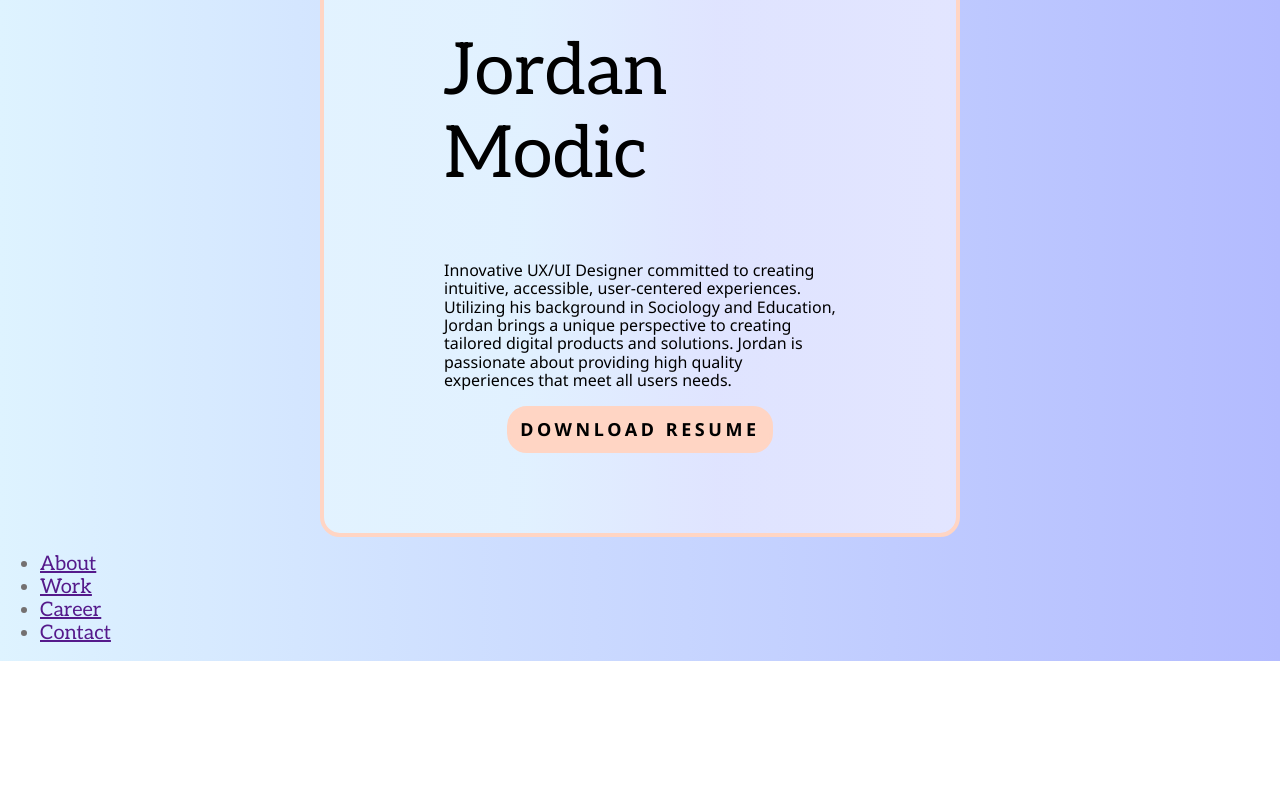
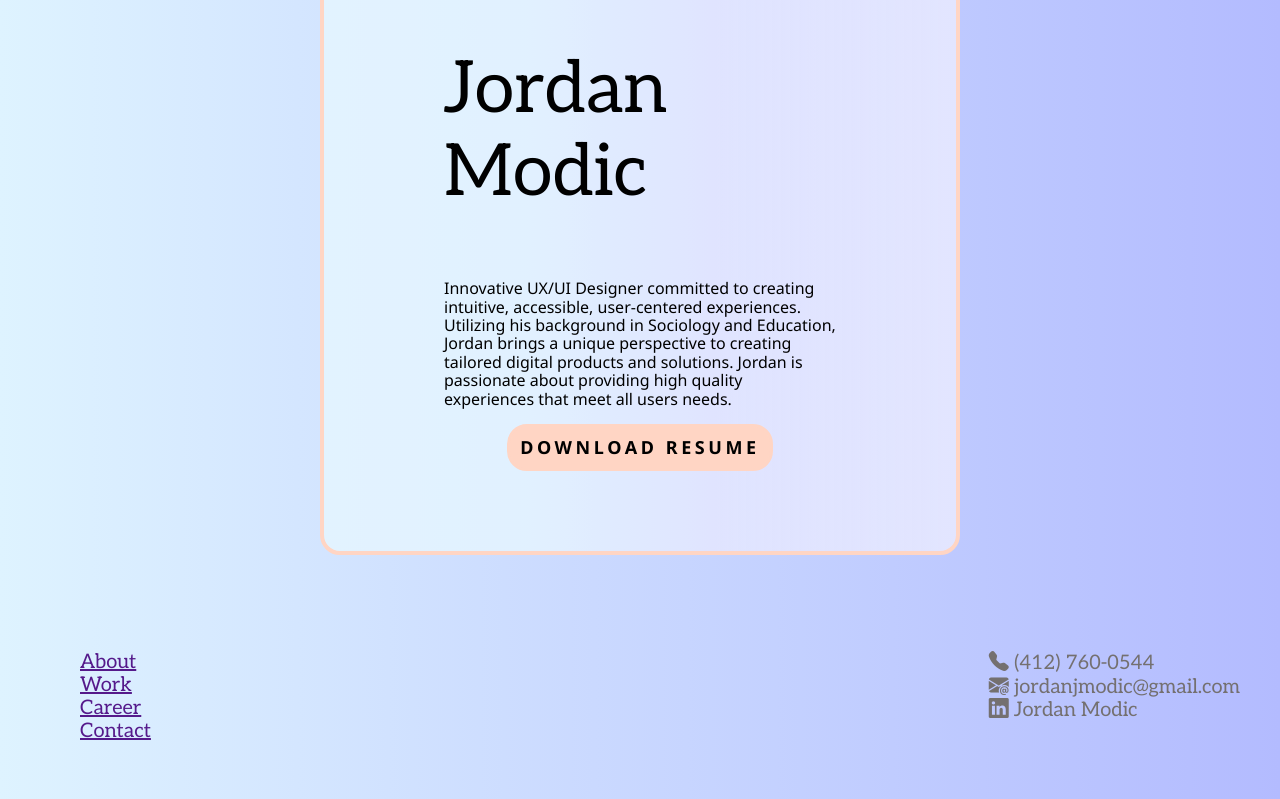
Before and after one commit to jordanmodic/homework-17, a plain HTML site: page index.html in a window 1280 px wide. Shown: the part 994-1793 px from the top of the page. Before the commit the page ends 1655 px from the top, so only its background shows below. Drawn offline with nearby package versions, Linux system fonts and the light colour scheme.

Commit message:
Added More Footer Content
Added contact details, icons, and display properties

```diff
--- a/css/style.css
+++ b/css/style.css
@@ -94,7 +94,9 @@ p1 {
     font-family: 'Aleo', serif;
     font-size: 20px;
     font-weight: 400;
-     color: #747070;
+    color: #747070;
+    list-style: none;
+    text-decoration: none;
 }
 /*header*/
 header {
@@ -160,7 +162,15 @@ header {
     background-color: #FFD5C4;
     padding: 10px;
 }
-.footer.footer-items ul li a {
+.footer-container {
+    display: flex;
+    justify-content: space-between;
+    align-items: flex-start;
+    margin-top: 40px;
+    margin-left: 0 auto;
+    margin-right: 0 auto;
+    padding: 40px;
+}
+.footer-contact {
     list-style: none;
-    text-decoration: none;
 }
--- a/index.html
+++ b/index.html
@@ -13,7 +13,8 @@
         <link rel="preconnect" href="https://fonts.googleapis.com">
         <link rel="preconnect" href="https://fonts.gstatic.com" crossorigin>
         <link href="https://fonts.googleapis.com/css2?family=Aleo:wght@300;400;700&family=Lato:ital,wght@1,100&family=Noto+Sans:ital,wght@0,400;0,700;1,400&family=Open+Sans:wght@300;400&display=swap" rel="stylesheet">
-
+        <!--Bootstrap Icons-->0
+        <link rel="stylesheet" href="https://cdn.jsdelivr.net/npm/bootstrap-icons@1.10.4/font/bootstrap-icons.css">
 
         <!--site styles-->
         <link href="css/style.css" rel="stylesheet">
@@ -61,7 +62,8 @@
             </div>
         </section>
         <section class="footer">
-            <div class="footer-items">
+            <div class="footer-container">
+                <div class="footer-nav-links">
                     <ul>
                         <li class="ft">
                             <a href="">About</a>
@@ -77,6 +79,22 @@
                         </li>
                     </ul>
                 </div>
-
+                <div class="footer-contact">
+                    <ul>
+                        <li class="ft">
+                            <i class="bi bi-telephone-fill"></i>
+                            <ft>(412) 760-0544</ft>
+                        </li>
+                        <li class="ft">
+                            <i class="bi bi-envelope-at-fill"></i>
+                            <ft>jordanjmodic@gmail.com</ft>
+                        </li>
+                        <li class="ft">
+                            <i class="bi bi-linkedin"></i>
+                            <ft>Jordan Modic</ft>
+                        </li>
+                    </ul>
+                </div>
+            </div>
         </section>
 </html>
```
Lines whose indentation alone changed are shown as unchanged.
